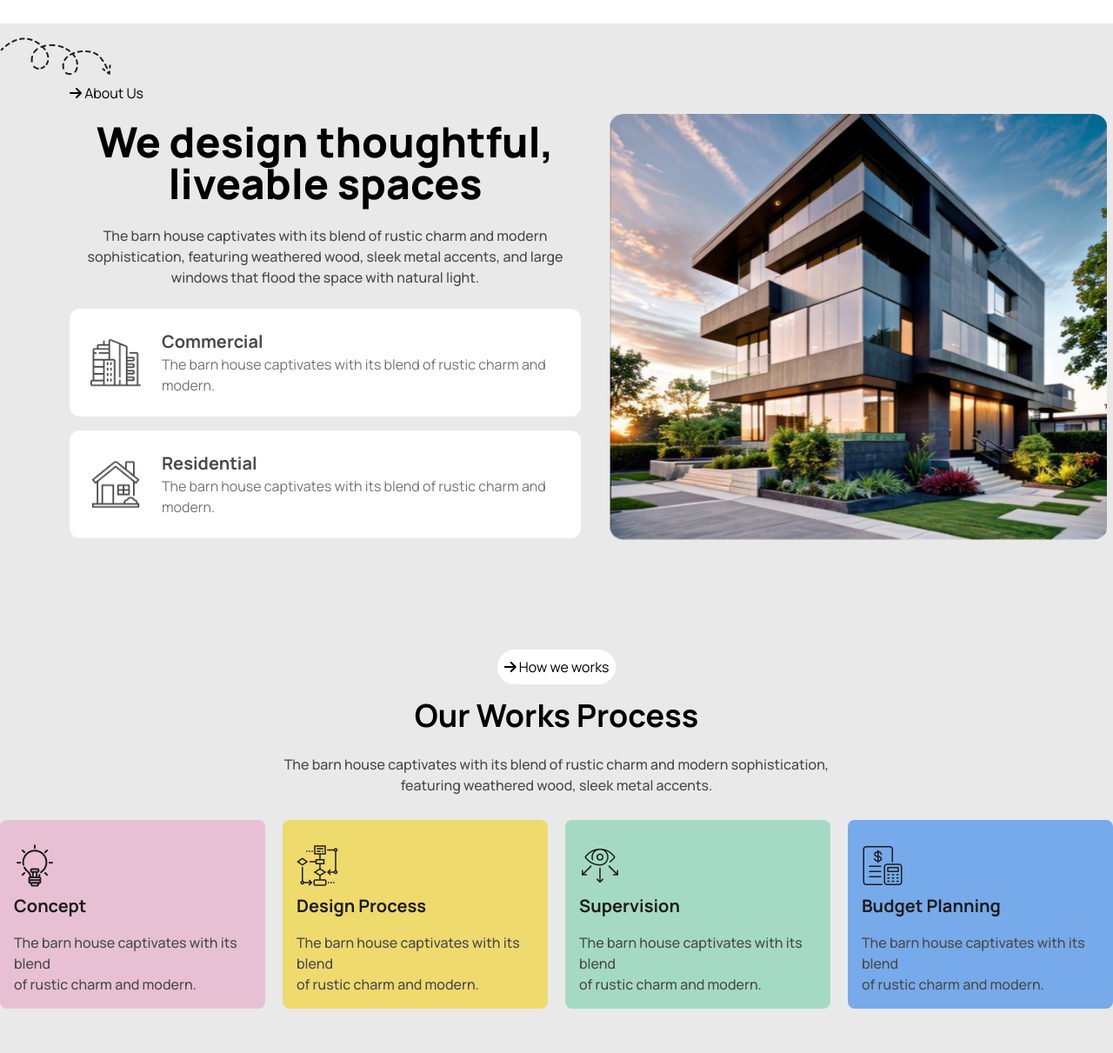
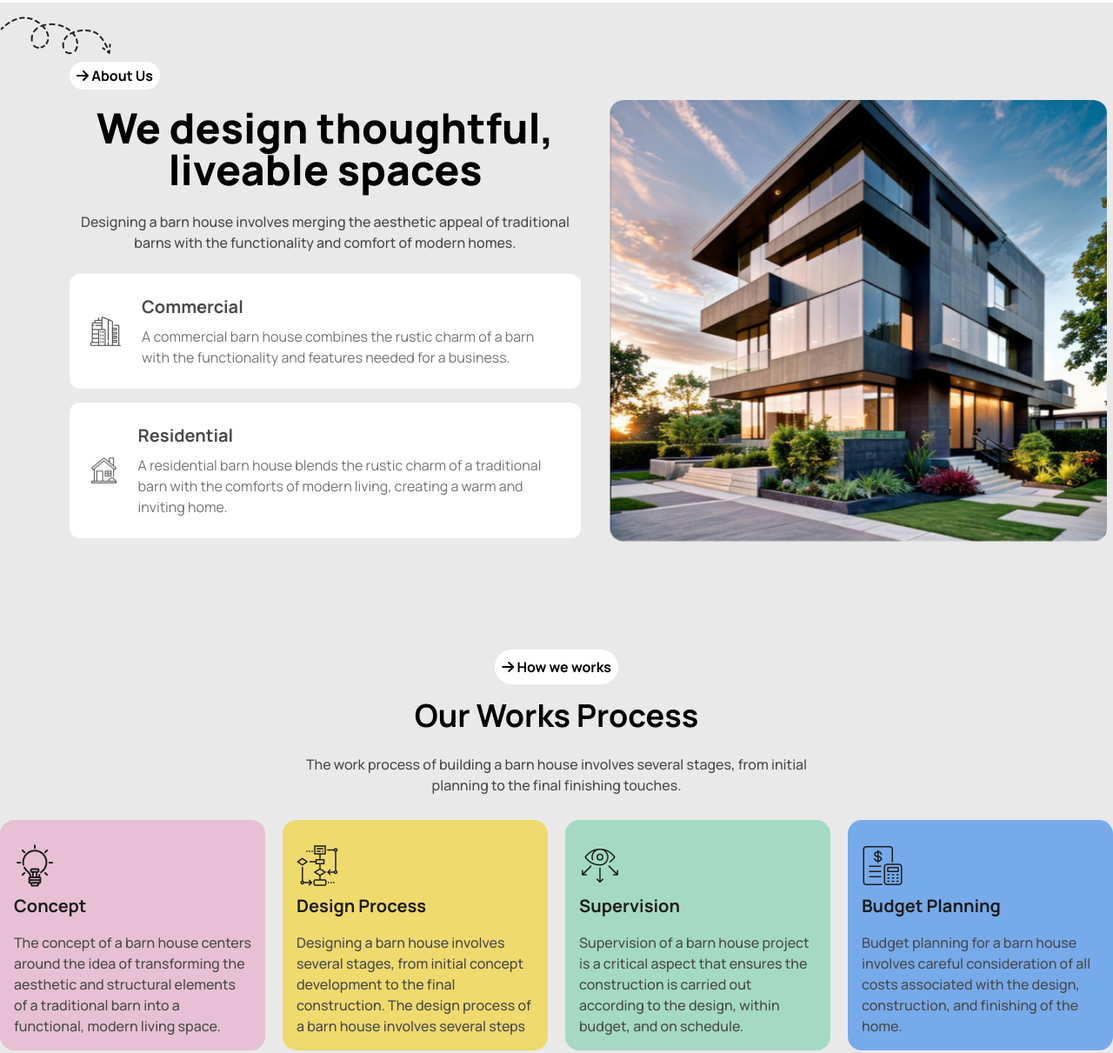
Before and after one commit to AvikSharafat248/Assignment-3, a website: page index.html in a window 1280 px wide. Shown: the part 887-2098 px from the top of the page at 87% size. Drawn offline with nearby package versions, Linux system fonts and the light colour scheme.

Commit message:
3rd last

```diff
--- a/index.html
+++ b/index.html
@@ -56,7 +56,10 @@
 
             <h3 class="lg:text-6xl text-4xl font-extrabold text-center mt-6 mb-4 lg:mb-6">A barn house of this design has a striking appearance</h3>
 
-            <p class="text-center text-[#494949] font-medium lg:w-1/2 mx-auto">The barn house captivates with its blend of rustic charm and modern sophistication, featuring weathered wood, sleek metal accents, and large windows that flood the space with natural light.</p>
+            <p class="text-center text-[#494949] font-medium lg:w-1/2 mx-auto">
+
+                A barn house is a type of residential structure that combines the rustic charm of a traditional barn with the comforts of modern living.
+            </p>
 
             <div class="text-center mt-5 mb-6">
                 <button class="bg-lime-300 lg:px-6 lg:py-4 rounded-full px-16 py-2 text-center font-bold text-black text-2xl">View Details <i class="fa-solid fa-arrow-right bg-[#ABEF5F] p-2 rounded-full -rotate-45 text-black"></i> </button>
@@ -73,7 +76,10 @@
     <div class="bg-[#E9E9E9]">
             <div class="max-w-7xl mx-auto ">
                 <img class="lg:block hidden pt-4" src="assets/Vector copy.png" alt="">
-                <h2 class="ml-20 mt-2 lg:block hidden"><i class="fa-solid fa-arrow-right"></i> About Us</h2>
+
+                <div class="text-center">
+                    <button class="bg-white py-1 px-2 rounded-full font-bold ml-20 mt-2 lg:block lg:text-left hidden"><i class="fa-solid fa-arrow-right"></i> About Us</button>
+                </div>
 
                 <section class="lg:ml-20 mt-3">
                     <div class="grid grid-cols-1 lg:grid-cols-2 gap-6">
@@ -82,7 +88,8 @@
                     <h2 class="lg:text-5xl text-3xl font-extrabold mb-6 mt-36 lg:mt-2 text-center">We design thoughtful, <br> liveable spaces</h2>
 
                     <p class="text-[#494949] text-center font-medium">
-                        The barn house captivates with its blend of rustic charm and modern sophistication, featuring weathered wood, sleek metal accents, and large windows that flood the space with natural light.
+
+                        Designing a barn house involves merging the aesthetic appeal of traditional barns with the functionality and comfort of modern homes.
                     </p>
 
                     <div class="mt-6">
@@ -95,8 +102,10 @@
                             </div>
 
                             <div>
-                                <h3 class="text-xl font-bold text-[#494949]">Commercial</h3>
-                            <p class="text-[#737373] text-base ">The barn house captivates with its blend of rustic charm and modern.</p>
+                                <h3 class="text-xl font-bold text-[#494949] mb-2">Commercial</h3>
+                            <p class="text-[#737373] text-base ">A commercial barn house combines the rustic charm of a barn with the functionality and features needed for a business.
+
+                            </p>
                             </div>
                         </div>
 
@@ -106,8 +115,10 @@
                             </div>
 
                             <div>
-                                <h3 class="text-xl font-bold text-[#494949]">Residential</h3>
-                            <p class="text-[#737373] text-base">The barn house captivates with its blend of rustic charm and modern.</p>
+                                <h3 class="text-xl font-bold text-[#494949] mb-2">Residential</h3>
+                            <p class="text-[#737373] text-base">
+                                A residential barn house blends the rustic charm of a traditional barn with the comforts of modern living, creating a warm and inviting home.
+                            </p>
                             </div>
                         </div>
                         </div>
@@ -119,7 +130,7 @@
                 </div>
 
                 <div>
-            <img class="lg:h-[490px] lg:w-[573px] mx-auto w-[335px] h-[223px]" src="assets/Rectangle.png" alt="">
+            <img class="lg:h-[508px] lg:w-[573px] mx-auto w-[335px] h-[223px]" src="assets/Rectangle.png" alt="">
                 </div>
 
                     </div>
@@ -131,14 +142,15 @@
 
 
                     <div class="text-center mb-4">
-                        <button class ="bg-white p-2 rounded-full text-center"><i class="fa-solid fa-arrow-right"></i> How we works</button>
+                        <button class ="bg-white p-2 rounded-full text-center font-bold"><i class="fa-solid fa-arrow-right"></i> How we works</button>
                     </div>
 
                 <div class="text-center ">
                     <h2 class="lg:text-4xl text-3xl font-bold mb-6">Our Works Process</h2>
 
                     <p class="text-[#494949] font-medium lg:w-1/2 mx-auto">
-                        The barn house captivates with its blend of rustic charm and modern sophistication, featuring weathered wood, sleek metal accents.
+
+                        The work process of building a barn house involves several stages, from initial planning to the final finishing touches.
                     </p>
 
                 </div>
@@ -146,29 +158,35 @@
 
                 <section class="mt-7">
                    <div class="flex lg:gap-5 lg:flex-row flex-col justify-center items-center">
-                    <div class="bg-[#E7C1D3] w-96 rounded-lg pt-4 mb-3">
+                    <div class="bg-[#E7C1D3] w-96 rounded-2xl pt-4 mb-3">
                         <img class="pl-4 pt-3" src="assets/concept.png" alt="">
                         <h2 class="text-[#1C1C1C] text-xl font-bold pl-4 mt-2">Concept</h2>
                         <p class="text-base font-medium text-[#494949]
-                         p-4">The barn house captivates with its blend <br> of rustic charm and modern.</p>
+                         p-4">
+                         The concept of a barn house centers around the idea of transforming the aesthetic and structural elements of a traditional barn into a functional, modern living space.</p>
                     </div>
-                    <div class="bg-[#EFDA6E] w-96 rounded-lg pt-4 mb-3">
+                    <div class="bg-[#EFDA6E] w-96 rounded-2xl pt-4 mb-3">
                         <img class="pl-4 pt-3" src="assets/flow-chart.png" alt="">
                         <h2 class="text-[#1C1C1C] text-xl font-bold pl-4 mt-2">Design Process</h2>
                         <p class="text-base font-medium text-[#494949]
-                         p-4">The barn house captivates with its blend <br> of rustic charm and modern.</p>
+                         p-4">
+                         Designing a barn house involves several stages, from initial concept development to the final construction.
+                         The design process of a barn house involves several steps</p>
                     </div>
-                    <div class="bg-[#A4DAC3] w-96 rounded-lg pt-4 mb-3">
+                    <div class="bg-[#A4DAC3] w-96 rounded-2xl pt-4 mb-3">
                         <img class="pl-4 pt-3" src="assets/vision.png" alt="">
                         <h2 class="text-[#1C1C1C] text-xl font-bold pl-4 mt-2">Supervision</h2>
                         <p class="text-base font-medium text-[#494949]
-                         p-4">The barn house captivates with its blend <br> of rustic charm and modern.</p>
+                         p-4">
+                         Supervision of a barn house project is a critical aspect that ensures the construction is carried out according to the design, within budget, and on schedule.</p>
                     </div>
-                    <div class="bg-[#77AAEA] w-96 rounded-lg pt-4 mb-3">
+                    <div class="bg-[#77AAEA] w-96 rounded-2xl pt-4 mb-3">
                         <img class="pl-4 pt-3" src="assets/budget-planning.png" alt="">
                         <h2 class="text-[#1C1C1C] text-xl font-bold pl-4 mt-2">Budget Planning</h2>
                         <p class="text-base font-medium text-[#494949]
-                         p-4">The barn house captivates with its blend <br> of rustic charm and modern.</p>
+                         p-4">
+                         Budget planning for a barn house involves careful consideration of all costs associated with the design, construction, and finishing of the home.
+                        </p>
                     </div>
                    </div>
 
@@ -184,7 +202,9 @@
                         </div>
                         <div>
                             <h2 class="pt-4 text-center text-4xl font-bold mb-6">Our Latest Portfolio</h2>
-                            <p class="text-center font-medium lg:w-1/2 text-[#494949] mx-auto mb-2">The barn house captivates with its blend of rustic charm and modern sophistication, featuring weathered wood, sleek metal accents.</p>
+                            <p class="text-center font-medium lg:w-1/2 text-[#494949] mx-auto mb-2">
+                                Creating a portfolio for a barn house involves compiling various elements to showcase the project’s design, construction process, and finished results.
+                            </p>
                           </div>
 
 
@@ -198,7 +218,8 @@
                                     <div>
                                         <h2 class="text-4xl font-bold text-[#494949] text-center  lg:text-left mb-4">Commercial</h2>
                                         <p class=" lg:text-left text-center text-[#494949] font-medium">
-                                            The barn house captivates with its blend of rustic charm and modern. The barn house captivates with its blend of rustic charm and modern .
+
+                                            A commercial barn house combines the rustic charm of a barn with the functionality
                                         </p>
 
 
@@ -227,7 +248,11 @@
                                 <div class="">
                                     <h2 class="text-4xl text-[#494949]
                                     font-bold mb-4 lg:text-left text-center">Commercial</h2>
-                                    <p class="text-[#494949] font-medium text-center lg:text-left">The barn house captivates with its blend of rustic charm and modern. </p>
+                                    <p class="text-[#494949] font-medium text-center lg:text-left">
+                                        A commercial barn house combines the rustic charm of a barn with the functionality </p>
+                                        <div class="flex items-center lg:justify-start justify-center mt-4">
+                                            <p class="font-bold text-xl">View Details <i class="fa-solid fa-arrow-right bg-[#ABEF5F] p-2 rounded-full -rotate-45"></i></p>
+                                        </div>
                                 </div>
                             </div>
 
@@ -259,7 +284,7 @@
                 <h2 class="text-4xl font-bold mb-4">
                     Let’s Discuss Next Project
                 </h2>
-                <p class="font-medium text-[#494949] w-1/2 mx-auto">The barn house captivates with its blend of rustic charm and modern sophistication, featuring weathered wood, sleek metal accents.</p>
+                <p class="font-medium text-[#494949] w-1/2 mx-auto">Discussing the next project for a barn house involves several steps, from defining the project goals to outlining the design and construction phases.</p>
             </div>
 
             <div class="flex flex-col lg:flex-row gap-5 items-center justify-center mt-8 mb-6">
@@ -305,7 +330,8 @@
                     <i class="fa-solid fa-arrow-right bg-[#ABEF5F] p-2 rounded-full -rotate-45"></i>
                     <h3 class="text-2xl font-bold text-white ">Rinterio</h3>
                 </div>
-                <p class="text-[#737373] text-medium w-1/2  text-center mx-auto mt-4">The barn house captivates with its blend of rustic charm and modern sophistication, featuring weathered wood, sleek metal accents.</p>
+                <p class="text-[#737373] text-medium w-1/2  text-center mx-auto mt-4">A barn house is a distinctive architectural style that blends traditional barn aesthetics with modern residential design.
+                </p>
             </div>
 
             <div>
```
